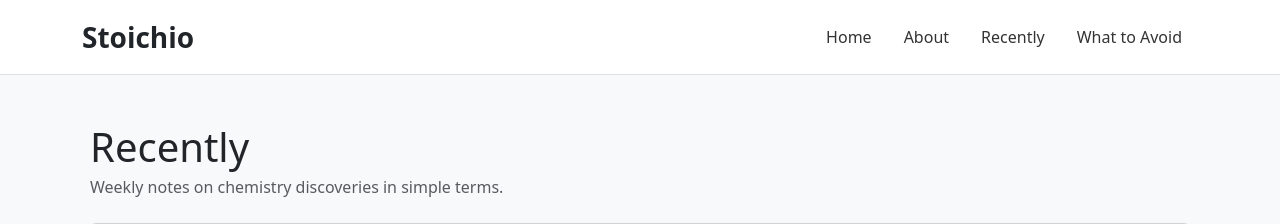
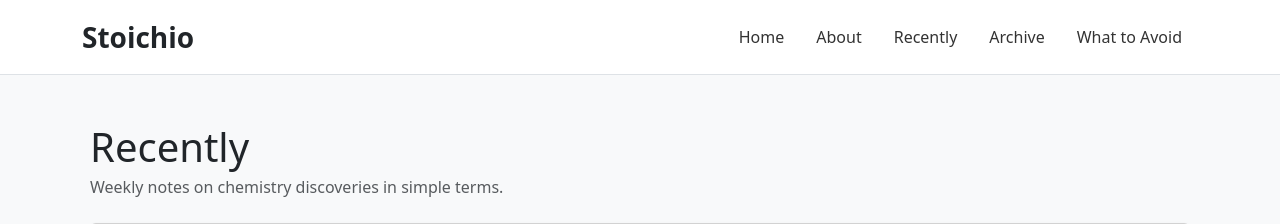
Before and after one commit to luisabbarclay1/Stoichio, a Flask app: page /recently in a window 1280 px wide. Shown: the top 224 px of the page. Run offline with Flask 3, Linux system fonts and the light colour scheme; data comes from the database, SQL or seed files in the repository.

Commit message:
add archive link to nav

```diff
--- a/templates/_nav.html
+++ b/templates/_nav.html
@@ -8,6 +8,7 @@
       <a class="nav-link" href="/">Home</a>
       <a class="nav-link" href="/about">About</a>
       <a class="nav-link" href="/recently">Recently</a>
+      <a class="nav-link" href="/archive">Archive</a>
       <a class="nav-link" href="/what-to-avoid">What to Avoid</a>
     </nav>
   </div>
```
